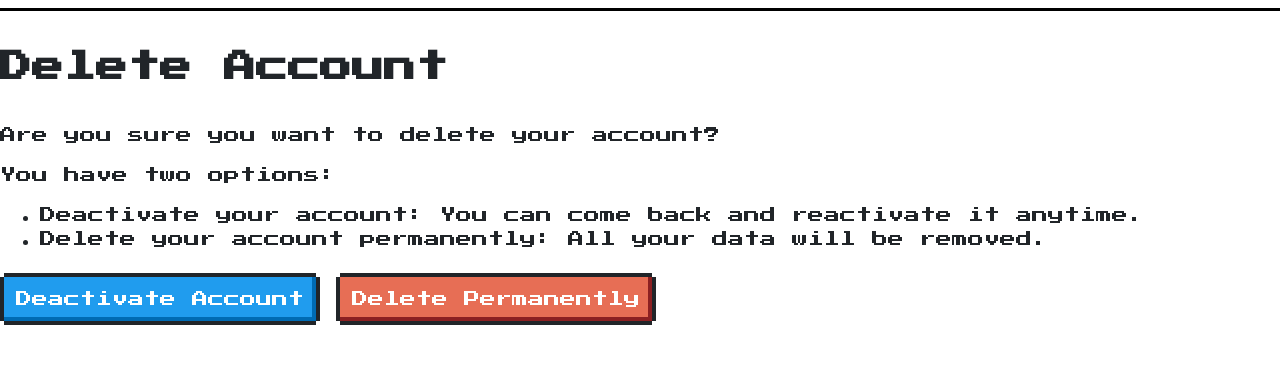
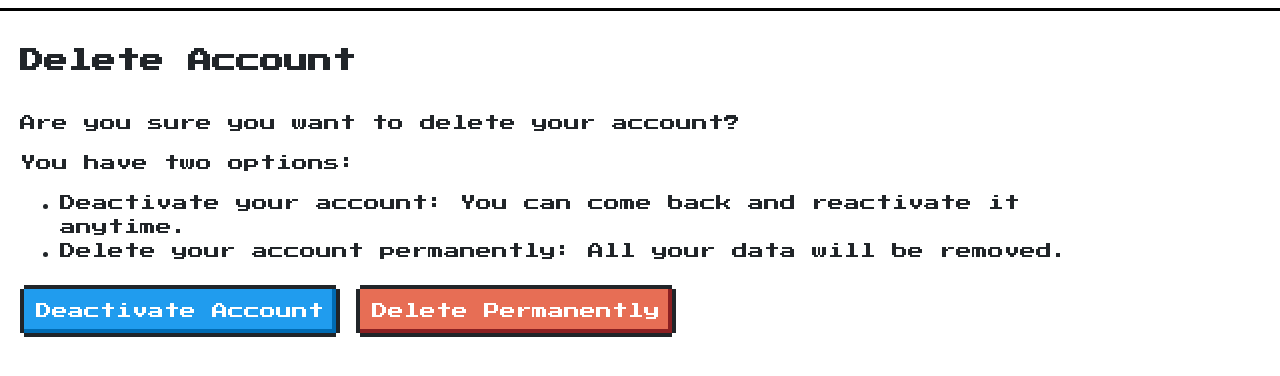
Before and after one commit to oezilot/order_test, a Flask app: page /delete in a window 1280 px wide. Shown: the part 65-441 px from the top of the page. Run offline with Flask 3, Linux system fonts and the light colour scheme; a user stored in the database is signed in; data that the repository does not hold is empty.

Commit message:
verbesserungen

```diff
--- a/templates/delete.html
+++ b/templates/delete.html
@@ -1,9 +1,9 @@
 {% extends 'base.html' %}
-
 {% block content %}
+<div style="margin-left: 20px; margin-right: 10vw; " class="create-post">
     <div class="delete">
         <br>
-        <h1 class="title">Delete Account</h1>
+        <h2 class="title">Delete Account</h2>
         <br>
         <p>Are you sure you want to delete your account?</p>
         <p>You have two options:</p>
@@ -16,4 +16,5 @@
             <button type="submit" class="nes-btn is-error" name="action1" value="delete">Delete Permanently</button>
         </form>
     </div>
+</div>
 {% endblock %}
--- a/templates/edit_post.html
+++ b/templates/edit_post.html
@@ -1,7 +1,8 @@
 {% extends 'base.html' %}
 
 {% block content %}
-
+<div style="margin-left: 10vw; margin-right: 10vw; " class="create-post">
+<br>
 <br>
 <h1>Edit Post</h1>
 <br>
--- a/templates/reactivate.html
+++ b/templates/reactivate.html
@@ -2,6 +2,7 @@
 
 {% block content %}
 
+<div style="margin:20px;">
 <!-- Display the error message if it's set -->
 {% if error_message %}
   <p style="color: red;">{{ error_message }}</p>
@@ -15,5 +16,6 @@
   <input type="password" id="password" name="password" required><br><br>
   <input type="submit" value="Login">
 </form>
+</div>
 
 {% endblock %}
--- a/templates/reset.html
+++ b/templates/reset.html
@@ -2,6 +2,7 @@
 
 {% block content %}
 
+<div style="margin:20px;">
 <!-- Display the error message if it's set -->
 {% if error_message %}
   <p style="color: red;">{{ error_message }}</p>
@@ -13,5 +14,6 @@
     <input type="email" name="email" required>
     <input type="submit" value="Reset Password">
 </form>
+</div>
 
 {% endblock %}
--- a/templates/reset2.html
+++ b/templates/reset2.html
@@ -2,6 +2,7 @@
 
 {% block content %}
 
+<div style="margin:20px;">
 <!-- Display the error message if it's set -->
 {% if error_message %}
   <p style="color: red;">{{ error_message }}</p>
@@ -13,6 +14,7 @@
     <input type="password" name="new_password" required>
     <input type="submit" value="Reset Password">
 </form>
+</div>
 
 
 {% endblock %}
```
